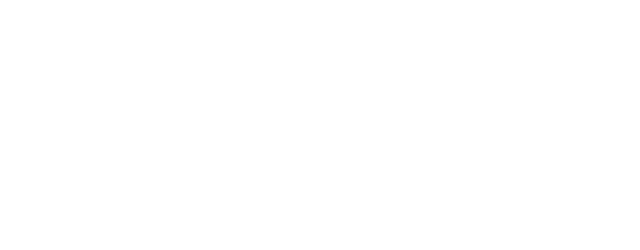
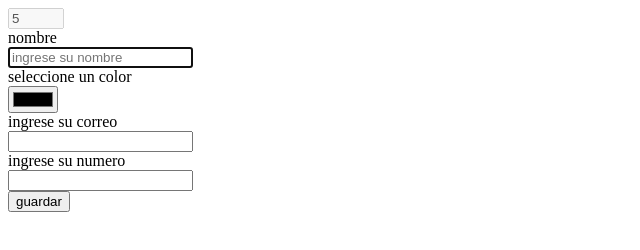
Before and after one commit to marianaarizagutierrez/html, a plain HTML site: page index.html in a window 1280 px wide. Shown: the whole page, without its empty margins (0-640 px from the left). Drawn offline with Linux system fonts and the light colour scheme.

Commit message:
formulario

```diff
--- a/index.html
+++ b/index.html
@@ -1,11 +1,38 @@
 <!DOCTYPE html>
 <html lang="en">
+
 <head>
   <meta charset="UTF-8">
   <meta name="viewport" content="width=device-width, initial-scale=1.0">
   <title>carta</title>
 </head>
+
 <body>
+  <form action="controlador" method="get">
+    <div>
+    <input type="number" step="1" min="0" max="20" value=5 name=edad  disabled>
+    </div>
+    <label for="nombre">nombre</label>
+    <div>
+    <input type=text name="nombre" required placeholder="ingrese su nombre" id="nombre" autofocus autocomplete="off">
+    </div>
+    <div>
+      <label for ="color">seleccione un color</label>
+      <div>
+    <input type="color" id="color">
+    </div>
+    </div>
 
+      <label for="email">ingrese su correo</label>
+      <div>
+      <input type="email" id="email" required>
+    </div>
+    <label for="numero">ingrese su numero</label>
+    <div>
+    <input type="text" id="numero" required>
+    </div>
+    <button type="submint">guardar</button>
+  </form>
 </body>
+
 </html>
```
